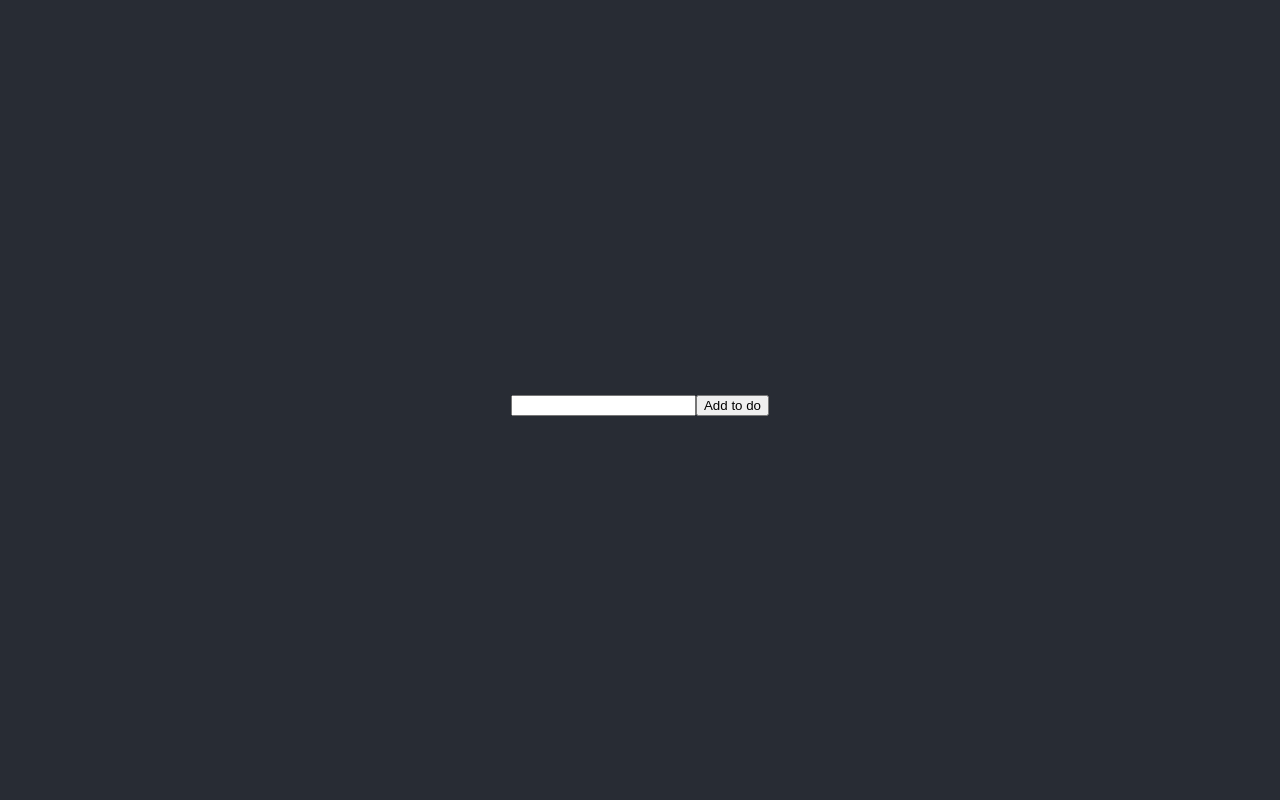
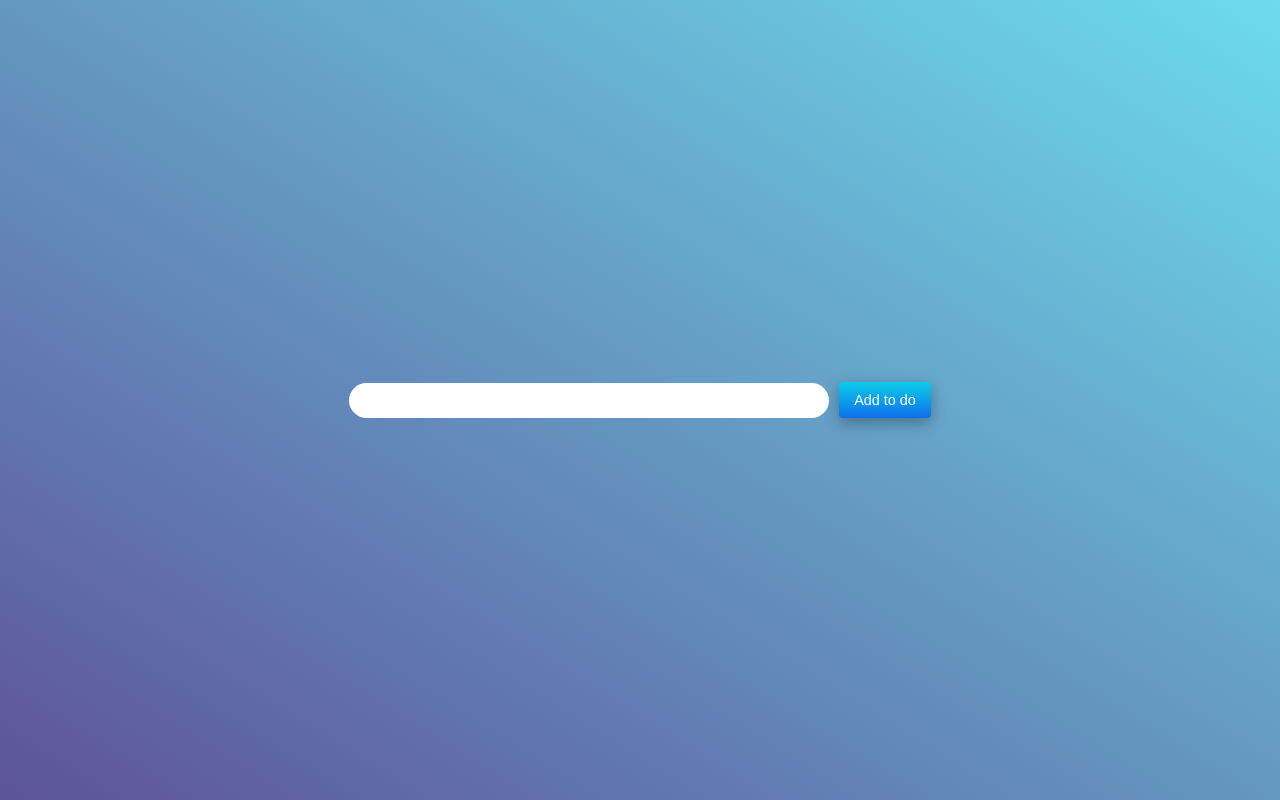
Before and after one commit to dhisri/todo, a React (Create React App) app: page / in a window 1280 px wide. Built offline with nearby package versions, Linux system fonts and the light colour scheme.

Commit message:
adding container with styles for controls

```diff
--- a/src/App.css
+++ b/src/App.css
@@ -2,37 +2,49 @@
   text-align: center;
 }
 
-.App-logo {
-  height: 40vmin;
-  pointer-events: none;
+.App-header {
+  background: linear-gradient(to right top, #5d5399, #6cdbeb);
+  min-height: 100vh;
+  display: flex;
+  flex-direction: row;
+  align-items: center;
+  justify-content: center;
 }
 
-@media (prefers-reduced-motion: no-preference) {
-  .App-logo {
-    animation: App-logo-spin infinite 20s linear;
-  }
+.container {
+  width: 80%; /* Adjust width as needed */
+  max-width: 1200px; /* Maximum width for larger screens */
+  margin: 0 auto; /* Center the container horizontally */
+  padding: 20px; /* Add padding for content */
+  background: linear-gradient(to right top, #c0bdcf, #2b5e66);
+  border-radius: 10px; /* Rounded corners */
+  box-shadow: 0 0 10px rgba(0, 0, 0, 0.1); /* Box shadow for depth */
 }
 
-.App-header {
-  background-color: #282c34;
-  min-height: 100vh;
-  display: flex;
-  flex-direction: column;
-  align-items: center;
-  justify-content: center;
-  font-size: calc(10px + 2vmin);
-  color: white;
+button {
+  background-image: linear-gradient(#0dccea, #0d70ea);
+  border: 0;
+  border-radius: 4px;
+  box-shadow: rgba(0, 0, 0, .3) 0 5px 15px;
+  box-sizing: border-box;
+  color: #fff;
+  cursor: pointer;
+  font-family: Montserrat,sans-serif;
+  font-size: .9em;
+  margin: 5px;
+  padding: 10px 15px;
+  text-align: center;
+  user-select: all;
+  -webkit-user-select: none;
+  touch-action: manipulation;
 }
 
-.App-link {
-  color: #61dafb;
+input {
+  margin: 5px;
+  padding: 10px 15px;
+  border-radius: 2rem;
+  border: 0;
+  width: 30rem;
+  font-family: Montserrat,sans-serif;
+  max-width: 100%;
 }
-
-@keyframes App-logo-spin {
-  from {
-    transform: rotate(0deg);
-  }
-  to {
-    transform: rotate(360deg);
-  }
-}
--- a/src/App.js
+++ b/src/App.js
@@ -1,4 +1,3 @@
-import logo from "./logo.svg";
 import "./App.css";
 
 function App() {
--- a/src/index.css
+++ b/src/index.css
@@ -1,13 +1,5 @@
-body {
+* {
   margin: 0;
-  font-family: -apple-system, BlinkMacSystemFont, 'Segoe UI', 'Roboto', 'Oxygen',
-    'Ubuntu', 'Cantarell', 'Fira Sans', 'Droid Sans', 'Helvetica Neue',
-    sans-serif;
-  -webkit-font-smoothing: antialiased;
-  -moz-osx-font-smoothing: grayscale;
+  padding: 0;
+  box-sizing: border-box;
 }
-
-code {
-  font-family: source-code-pro, Menlo, Monaco, Consolas, 'Courier New',
-    monospace;
-}
```
Also changed, not shown: public/index.html (+0 -10 lines).
